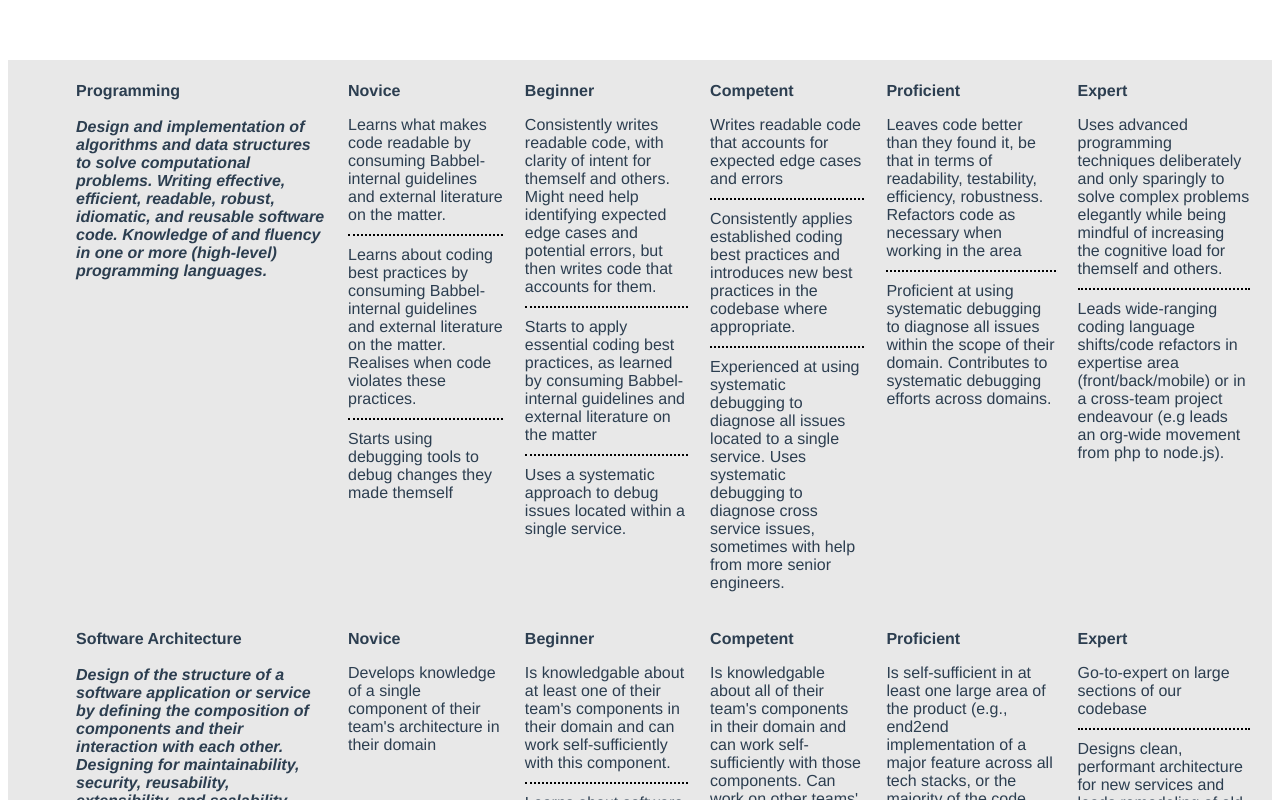
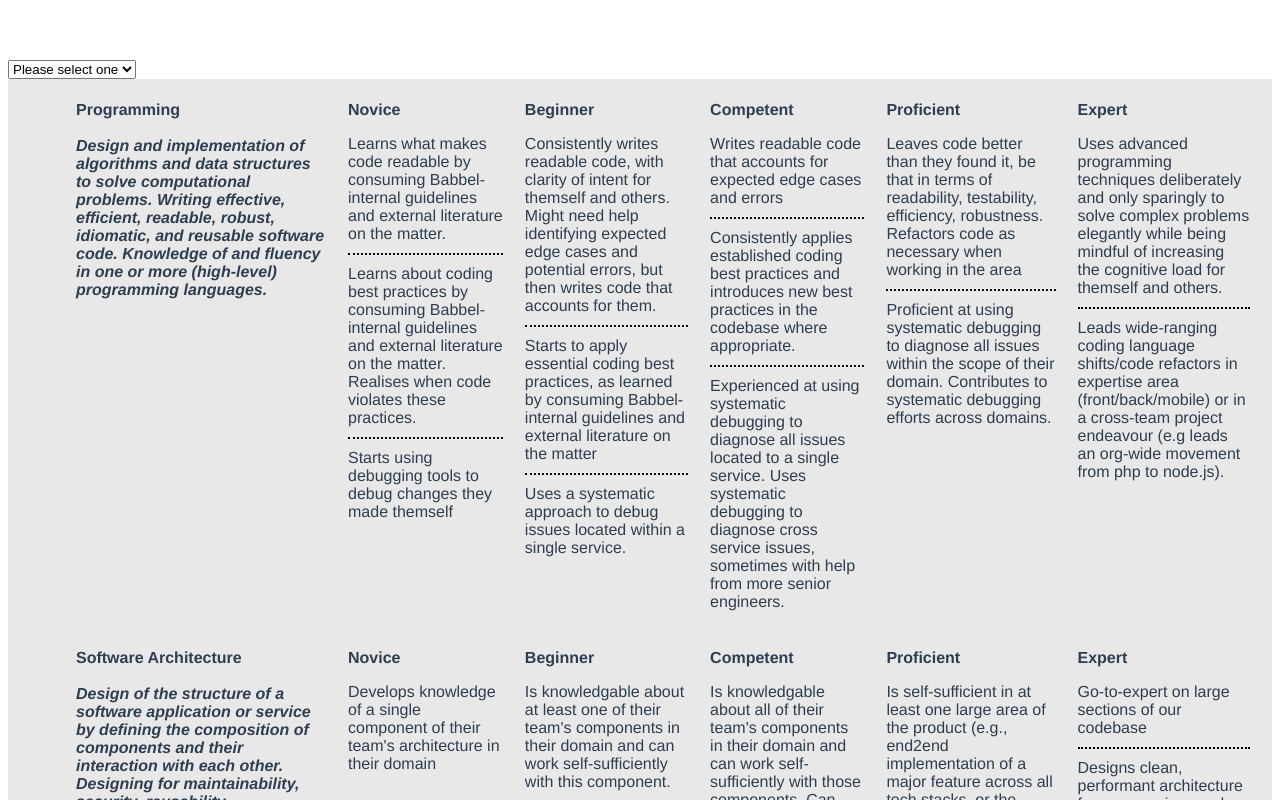
Before and after one commit to rnegash/cornbread, a Vue app: page / in a window 1280 px wide. Shown: the top 800 px of the page. Built offline with nearby package versions, Linux system fonts and the light colour scheme.

Commit message:
Add a level chooser and wire it up so that things get highlighted when you choose different roles

```diff
--- a/src/App.vue
+++ b/src/App.vue
@@ -1,21 +1,23 @@
 <template>
   <div id="app">
-    <CareerFramework :careerFrameworkData="careerFrameworkData" />
+    <CareerFramework :careerFrameworkData="careerFrameworkData" :roleData="roleData"/>
   </div>
 </template>
 
 <script>
 import careerFrameworkData from "../data.json";
+import roleData from "../roles.json";
 import CareerFramework from "./components/CareerFramework.vue";
 
 export default {
   name: "App",
   components: {
-    CareerFramework
+    CareerFramework,
   },
   data() {
     return {
-      careerFrameworkData
+      careerFrameworkData,
+      roleData
     };
   }
 };
--- a/src/components/CareerFramework.vue
+++ b/src/components/CareerFramework.vue
@@ -1,5 +1,6 @@
 <template>
   <div>
+    <LevelChooser @role-change="roleChanged" />
     <table aria-label="The entire skill matrix in table form" class="matrix-table">
       <tbody>
         <tr
@@ -12,8 +13,8 @@
             {{ category.category }}
           </th>
           <table aria-label="Tabulation of the requirements for a particular skill" class="skill-table">
-            <tr v-for="skill in category.skills" :key="skill">
-              <th scope="row" class="skills-description">
+            <tr v-for="skill in category.skills" :key="skill" >
+              <th scope="row" class="skills-description" >
                 <strong>{{ skill.name }}</strong>
                 <br /><br />
                 <em>{{ skill.description }}</em>
@@ -21,7 +22,7 @@
               <td
                 v-for="level in skill.levels"
                 :key="level"
-                :class="level.level"
+                :class="[level.level, skill.id]"
                 class="level"
               >
                 <div v-if="level.criteria.length">
@@ -47,12 +48,52 @@
 </template>
 
 <script>
-export default {
-  name: "CareerFramework",
-  props: {
-    careerFrameworkData: Array
-  }
-};
+  import LevelChooser from "./LevelChooser.vue";
+  export default {
+    name: "CareerFramework",
+    components: {
+      LevelChooser
+    },
+    props: {
+        careerFrameworkData: Array,
+        roleData: Array
+    },
+    methods:{
+      roleChanged(role){
+        console.log('whoah: ' + role);
+
+        let highlightedElements = document.querySelectorAll('.highlighted');
+        highlightedElements.forEach(e => e.classList.remove('highlighted'));
+
+
+        let filteredData = this.roleData.filter(function (e) {
+          return e.role===role;
+        });
+
+        let levelDetails = filteredData[0].expectations.map(a => a.levels);
+        levelDetails.forEach(function doTheThing(element){
+          Object.keys(element).forEach(function(key) {
+            if(element[key] !== 'N/A') {
+              let selector = '.' + key + '.' + element[key];
+              console.log(selector.toLowerCase());
+              let elements = document.querySelectorAll(selector.toLowerCase());
+              elements.forEach(e => e.classList.add("highlighted"));
+            }
+          });
+        });
+
+        //Apply highlighted class to each of the above
+      }
+    },
+    data: function() {
+      return {
+        juniorSelected: false,
+        professionalSelected: false,
+        seniorSelected: false,
+        principalSelected: false
+      }
+    }
+  };
 </script>
 
 <style scoped>
@@ -102,4 +143,8 @@ ul {
   margin-bottom: 10px;
   border-bottom: 2px black dotted;
 }
+
+.highlighted {
+  background-color: Aquamarine;
+}
 </style>
--- /dev/null
+++ b/src/components/LevelChooser.vue
@@ -0,0 +1,24 @@
+<template>
+    <div>
+        <select @change="onChange($event)">
+            <option value="">Please select one</option>
+            <option value="junior">Junior</option>
+            <option value="professional">Professional</option>
+            <option value="senior">Senior</option>
+            <option value="principal">Principal</option>
+        </select>
+    </div>
+</template>
+
+<script>
+  export default {
+    name: "LevelChooser",
+    props: {
+    },
+    methods: {
+        onChange(event) {
+            this.$emit('role-change', event.target.value)
+        }
+    }
+  };
+</script>
```
